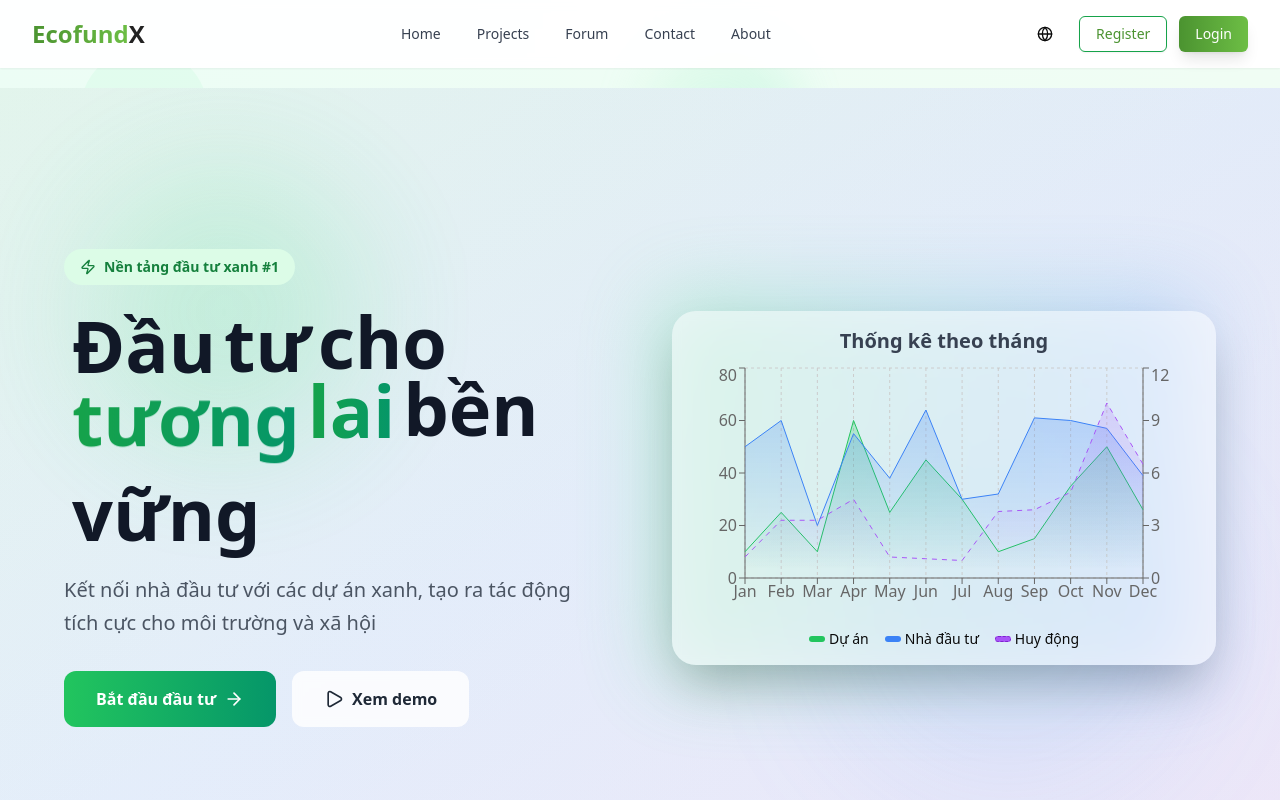
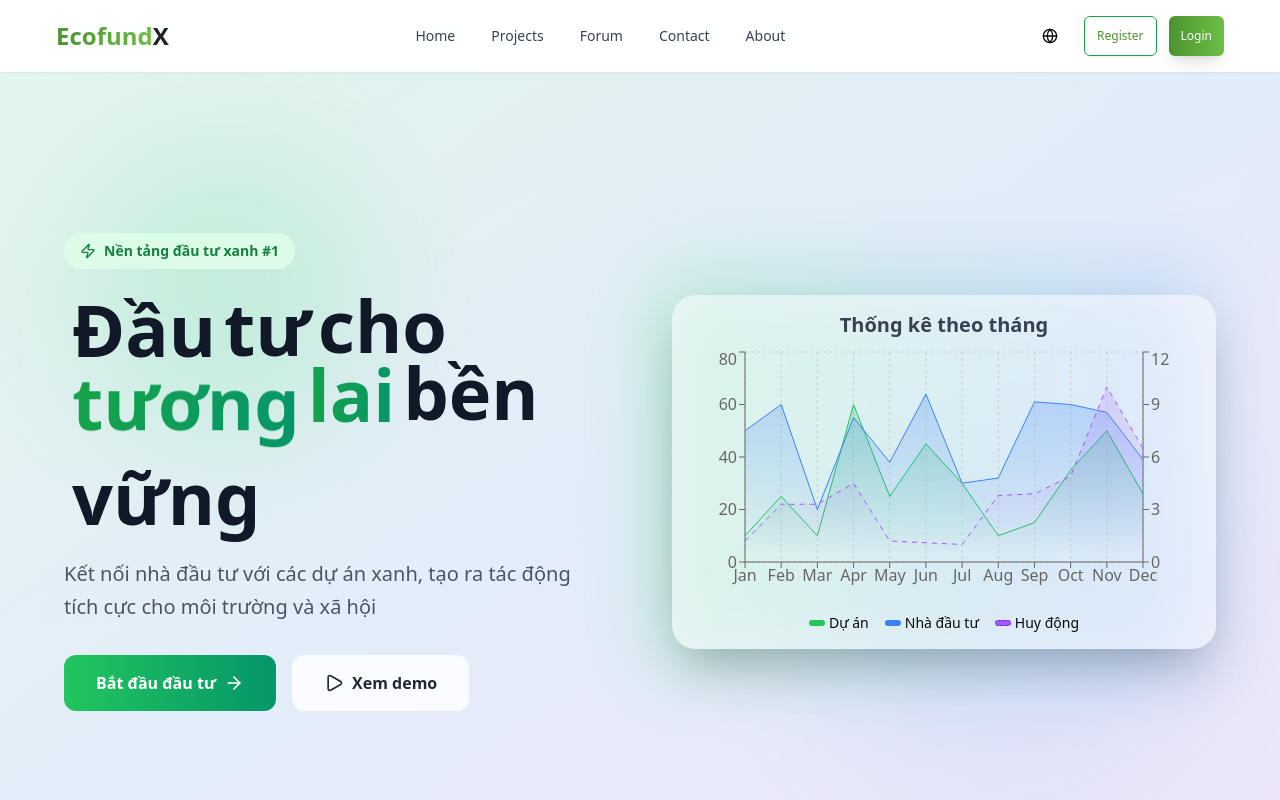
Before and after one commit to lucas-tran05/ecofundx, a React (Vite) app: page / in a window 1280 px wide. Shown: the top 800 px of the page. Built offline with nearby package versions, Linux system fonts and the light colour scheme.

Commit message:
fix: adjust header height calculation in Style1 layout for improved rendering

```diff
--- a/src/components/Header.tsx
+++ b/src/components/Header.tsx
@@ -86,13 +86,12 @@ const AppHeader: FC = () => {
                     ? "bg-white/80 backdrop-blur-xl shadow-lg border-b border-gray-200/20"
                     : "bg-white/95 backdrop-blur-sm shadow-sm"
                 }
-                min-h-auto
-
+                ${isMobile ? "px-4" : "px-6"}
             `}
             id="header-set"
         >
             <div className="container mx-auto px-4 py-4 md:px-6 lg:px-8">
-                <div className="flex items-center justify-between">
+                <div className="flex items-center justify-between h-10">
                     {/* Logo với hiệu ứng gradient */}
                     <Link
                         to="/"
@@ -126,22 +125,21 @@ const AppHeader: FC = () => {
 
                     {/* Right Side - Desktop */}
                     {!isMobile && (
-                        <div className="hidden md:flex items-center space-x-4">
-                            <div className="transform hover:scale-105 transition-transform duration-200">
+                        <div className="hidden md:flex items-center space-x-4 h-10">
+                            <div className="transform hover:scale-105 transition-transform duration-200 flex items-center h-full">
                                 <LanguageSwitcher />
                             </div>
-
                             {user ? (
                                 <DropdownMenu>
-                                    <DropdownMenuTrigger className="flex items-center space-x-3 p-2 rounded-lg transition-all duration-200 group">
-                                        <Avatar className="ring-2 ring-[var(--color-primary-1)] ring-offset-2 transition-all duration-300 group-hover:ring-[var(--color-primary-active)]">
+                                    <DropdownMenuTrigger className="flex items-center space-x-3 px-2 py-1 rounded-lg transition-all duration-200 group h-10">
+                                        <Avatar className="w-8 h-8 ring-2 ring-[var(--color-primary-1)] ring-offset-2 transition-all duration-300 group-hover:ring-[var(--color-primary-active)]">
                                             <AvatarImage src={user?.avatar || ""} />
-                                            <AvatarFallback className="bg-[image:var(--text-gradient)] text-[var(--text-on-primary)]">
+                                            <AvatarFallback className="bg-[image:var(--text-gradient)] text-[var(--text-on-primary)] text-sm">
                                                 {user.username[0]}
                                             </AvatarFallback>
                                         </Avatar>
                                         <div className="flex items-center space-x-1">
-                                            <span className="font-semibold text-gray-800">{user.fullname}</span>
+                                            <span className="font-semibold text-gray-800 text-sm">{user.fullname}</span>
                                             <ChevronDown className="w-4 h-4 text-gray-500 group-hover:text-emerald-600 transition-colors duration-200" />
                                         </div>
                                     </DropdownMenuTrigger>
@@ -173,17 +171,19 @@ const AppHeader: FC = () => {
                                     </DropdownMenuContent>
                                 </DropdownMenu>
                             ) : (
-                                <div className="flex items-center space-x-3">
+                                <div className="flex items-center space-x-3 h-10">
                                     <Button
                                         asChild
                                         variant="outline"
-                                        className="border-[var(--color-primary-1)] text-[var(--color-primary-active)] hover:bg-[var(--color-primary-tint)] hover:border-[var(--color-primary-active)]: transition-all duration-300"
+                                        size="sm"
+                                        className="h-10 border-[var(--color-primary-1)] text-[var(--color-primary-active)] hover:bg-[var(--color-primary-tint)] hover:border-[var(--color-primary-active)] transition-all duration-300"
                                     >
                                         <Link to="/register?step=1">{t("register")}</Link>
                                     </Button>
                                     <Button
                                         asChild
-                                        className="bg-[image:var(--text-gradient)] text-[var(--text-on-primary)] shadow-lg hover:shadow-xl transition-all duration-300 transform hover:scale-105"
+                                        size="sm"
+                                        className="h-10 bg-[image:var(--text-gradient)] text-[var(--text-on-primary)] shadow-lg hover:shadow-xl transition-all duration-300 transform hover:scale-105"
                                     >
                                         <Link to="/login">{t("login")}</Link>
                                     </Button>
@@ -194,8 +194,8 @@ const AppHeader: FC = () => {
 
                     {/* Mobile Menu */}
                     {isMobile && (
-                        <div className="flex items-center space-x-3 md:hidden">
-                            <div className="transform hover:scale-105 transition-transform duration-200">
+                        <div className="flex items-center space-x-3 md:hidden h-10">
+                            <div className="transform hover:scale-105 transition-transform duration-200 flex items-center h-full">
                                 <LanguageSwitcher />
                             </div>
                             <Sheet>
@@ -203,7 +203,7 @@ const AppHeader: FC = () => {
                                     <Button
                                         variant="ghost"
                                         size="icon"
-                                        className="hover:bg-emerald-50 hover:text-emerald-600 transition-all duration-300"
+                                        className="h-10 w-10 hover:bg-emerald-50 hover:text-emerald-600 transition-all duration-300"
                                     >
                                         <Menu className="w-5 h-5" />
                                     </Button>
@@ -234,7 +234,7 @@ const AppHeader: FC = () => {
                                             {user ? (
                                                 <div>
                                                     <div className="flex items-center space-x-3 p-3 border border-gray-300 rounded-lg">
-                                                        <Avatar className="ring-2 ring-emerald-200">
+                                                        <Avatar className="w-10 h-10 ring-2 ring-emerald-200">
                                                             <AvatarImage src={user?.avatar || ""} />
                                                             <AvatarFallback className="bg-gradient-to-br from-emerald-400 to-teal-500 text-white">
                                                                 {user.username[0]}
@@ -280,13 +280,13 @@ const AppHeader: FC = () => {
                                                     <Button
                                                         asChild
                                                         variant="outline"
-                                                        className="w-full border-emerald-200 text-emerald-700 hover:bg-emerald-50 hover:border-emerald-300 transition-all duration-300"
+                                                        className="w-full h-10 border-emerald-200 text-emerald-700 hover:bg-emerald-50 hover:border-emerald-300 transition-all duration-300"
                                                     >
                                                         <Link to="/register?step=1">{t("register")}</Link>
                                                     </Button>
                                                     <Button
                                                         asChild
-                                                        className="w-full bg-gradient-to-r from-emerald-600 to-teal-600 hover:from-emerald-700 hover:to-teal-700 text-white shadow-lg hover:shadow-xl transition-all duration-300"
+                                                        className="w-full h-10 bg-gradient-to-r from-emerald-600 to-teal-600 hover:from-emerald-700 hover:to-teal-700 text-white shadow-lg hover:shadow-xl transition-all duration-300"
                                                     >
                                                         <Link to="/login">{t("login")}</Link>
                                                     </Button>
--- a/src/layouts/Style1.tsx
+++ b/src/layouts/Style1.tsx
@@ -37,7 +37,8 @@ export default function Style1Layout({ children }: { children: React.ReactNode }
 
                 {/* Main Content */}
                 <div className="relative z-10 w-full">
-                    <div style={{ height: headerHeight + 20}}></div>
+                    <div style={{ height: headerHeight }}></div>
+
                     {children}
                 </div>
             </div>
```
